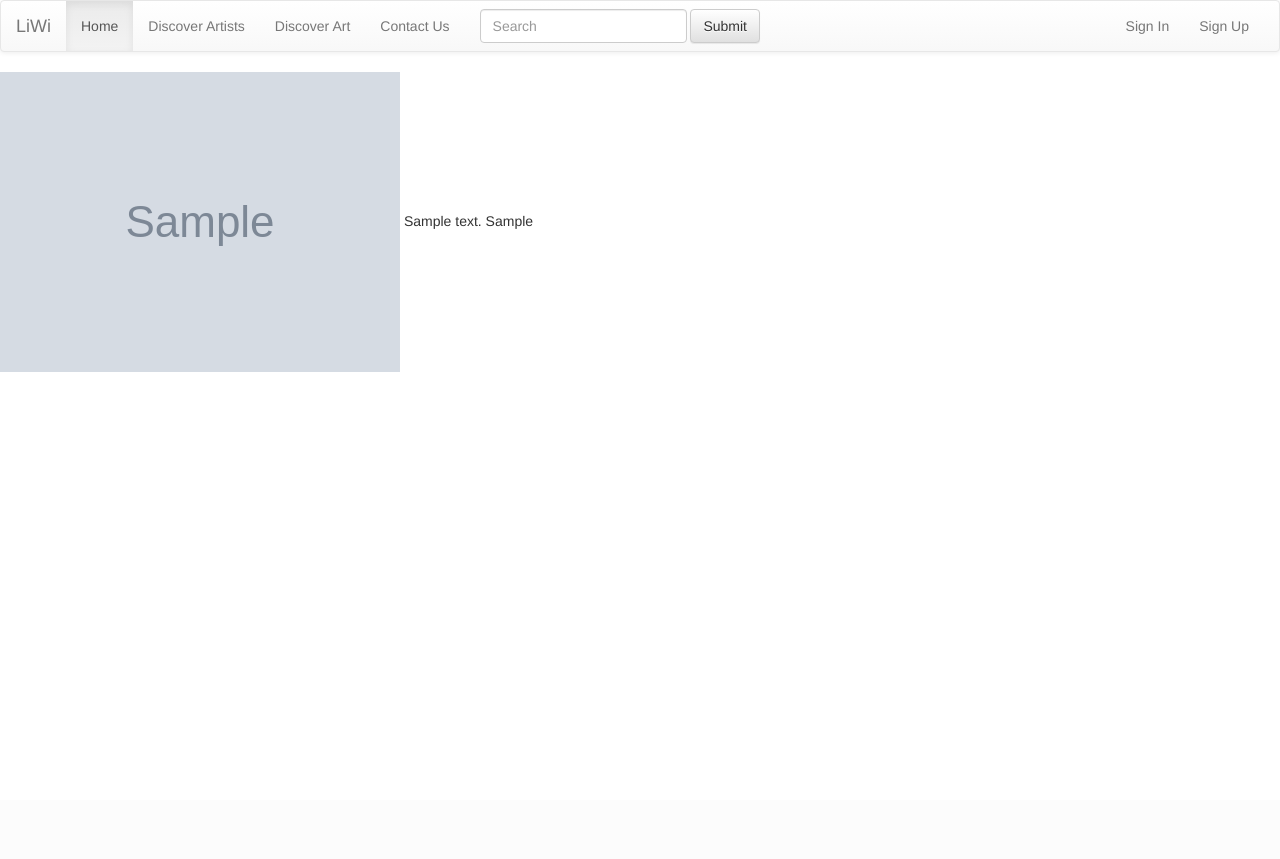
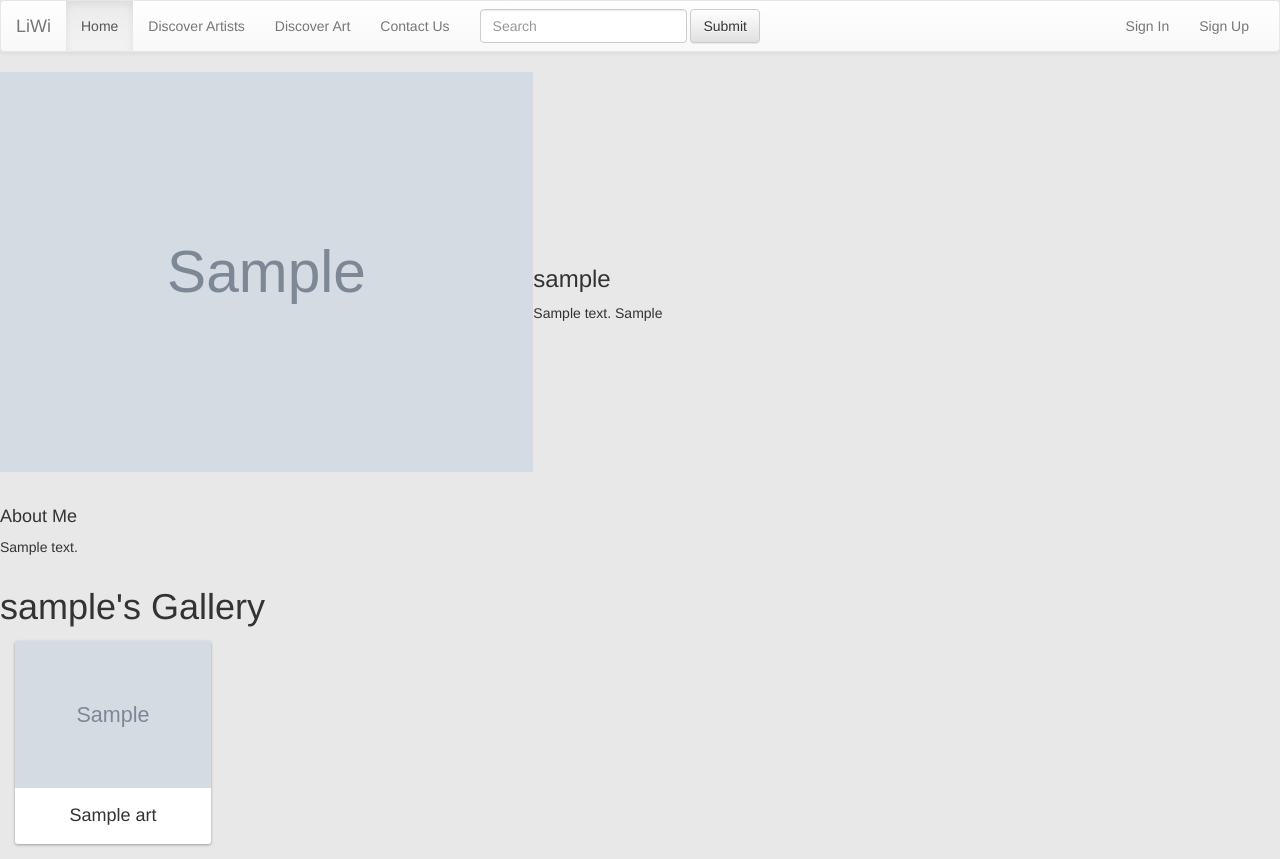
Before and after one commit to kcshafer/liwi-site, a Django app: page /profile/view/1/ in a window 1280 px wide. Before the commit the page ends 372 px from the top, so only its background shows below. Run offline with Django 3.2, Linux system fonts and the light colour scheme; tables that the repository leaves empty hold one stand-in row (values such as "Sample post"); grey boxes marked "Sample" are stand-in pictures; some libraries are stand-ins or nearby versions.

Commit message:
Refactored user profile view

```diff
--- a/templates/user_profile/view_profile.html
+++ b/templates/user_profile/view_profile.html
@@ -3,24 +3,129 @@
     <head>
         <title>Profile - {{ user.username }}</title>
         {% include 'home/header.html' %}
+        {% load staticfiles %}
+        <script src="{% static "js/freewall.js" %}"></script>
+        <style type="text/css">
+            body {
+                background: rgba(231, 231, 231, 0.43);
+            }
+            .free-wall {
+                margin: 15px;
+            }
+            .brick {
+                width: 221.2px;
+            }
+            .info {
+                padding: 15px;
+                color: #333;
+            }
+            .brick img {
+                margin: 0px;
+                padding: 0px;
+                display: block;
+            }
+            body {
+            background: #e8e8e8;
+            font-family: 'Helvetica Neue', Helvetica, Arial;
+        }
+
+        .brick {
+            background: white;
+            box-shadow: 0 1px 3px 0 rgba(0, 0, 0, 0.33);
+            border-radius: 3px;
+            color: #333;
+            border: none;
+        }
+
+
+        .brick .img {
+            width: 100%;
+            max-width: 100%;
+            display: block;
+        }
+
+        .brick h3, .brick h5 {
+            text-shadow: none;
+        }
+
+        .art_title {
+            /*margin-bottom: 5px !important;*/
+            font-size: 18px;
+        }
+
+        .info {
+            text-align: center;
+        }
+        </style>
     </head>
     <body>
         {% include 'home/navigation.html' %}
+        <table>
+            <tr>
+                <td>
                     {% if profile.photo %}
-            <img src="{{ profile.photo.url }}"/>
+                        <img style="margin-bottom: 25px;" src="{{ profile.photo.url }}" height="400"/>
                     {% endif %}
-        {{ user.first_name }}
-        {{ user.last_name }}
-        {{ user.email }}
+                </td>
+                <td>
+                    <h3>{{ usr.username }}</h3>
                     {{ profile.bio }}
                     {{ profile.twitter }}
-        {% if user.is_artist %}
-            <h1>{{user.username}}'s Gallery</h1>
+                </td>
+            </tr>
+            <tr>
+                <td>
+                    <h4>About Me</h4>
+                    <p>{{ profile.bio }}</p>
+                </td>
+            </tr>
+        </table>
+        {% if usr.is_artist %}
+            <h1>{{ usr.username }}'s Gallery</h1>
+                <div id="freewall" class="free-wall">
                     {% for a in art %}
-                <img src="{{ a.photo.url }}" height="200" />
-                {{ a.title }}
-                {{ a.description }}
+                        <div class="brick">
+                            <a href="/art/view/{{ a.id }}"><img src="{{ MEDIA_URL }}{{ a.photo }}" width="100%"/></a>
+                            <div class="info">
+                                <div class="art_title">{{ a.title }}</div>
+                            </div>
+                        </div>
                     {% endfor %}
+                </div>
         {% endif %}
+        <script>
+            var wall = new freewall("#freewall");
+            wall.reset({
+                selector: '.brick',
+                animate: true,
+                cellW: 200,
+                cellH: 'auto',
+                onResize: function() {
+                    wall.fitWidth();
+                }
+            });
+
+            wall.container.find('.brick img').load(function() {
+                wall.fitWidth();
+            });
+            $(".like_btn").click(function(){
+                    $("#heart-" + this.id).attr('class', 'glyphicon glyphicon-heart');
+                    $("#heart-" + this.id).text(" Liked");
+                   $.ajax({
+                        type:"POST",
+                        beforeSend: function (xhr, settings)
+                        {
+                            xhr.setRequestHeader("X-CSRFToken", '{{ csrf_token}}');
+                        },
+                        url: "/art/like/" + this.id + '/',
+                        success: function() {
+                        }
+                })
+            });
+
+            $(".like_btn_login").click(function(){
+                window.location.replace('/login/')
+            });
+        </script>
     </body>
 </html>
--- a/user_profile/views.py
+++ b/user_profile/views.py
@@ -14,7 +14,7 @@ def view_profile(request, user_id):
     profile = Profile.objects.get(user_id=user_id)
     art = Art.objects.all().filter(user_id=user_id)
     template = loader.get_template('user_profile/view_profile.html')
-    context = RequestContext(request, {'user': user, 'profile': profile, 'art': art})
+    context = RequestContext(request, {'usr': user, 'profile': profile, 'art': art})
 
     return HttpResponse(template.render(context))
 
```
Also changed, not shown: templates/artists/artists_view.html (+78 -17 lines). Lines whose indentation alone changed are shown as unchanged.
